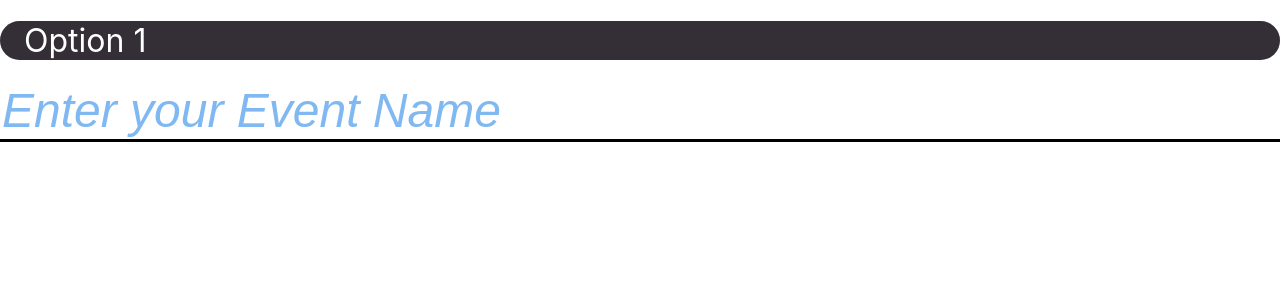
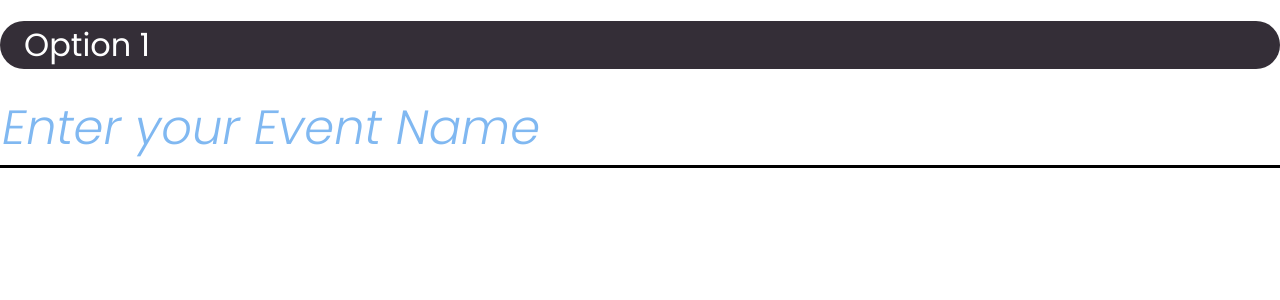
Before and after one commit to MatthewZhang7/OOTGCcore, a React (Create React App) app: page / in a window 1280 px wide. Shown: the top 300 px of the page. Built offline with nearby package versions, Linux system fonts and the light colour scheme.

Commit message:
font imported

```diff
--- a/src/App.css
+++ b/src/App.css
@@ -1,3 +1,7 @@
+@import url('https://fonts.googleapis.com/css2?family=Poppins:ital,wght@0,100;0,200;0,300;0,400;0,500;0,600;0,700;0,800;0,900;1,100;1,200;1,300;1,400;1,500;1,600;1,700;1,800;1,900&display=swap');
+*{
+  font-family: 'Poppins', sans-serif;
+}
 .App {
   text-align: center;
 }
```
